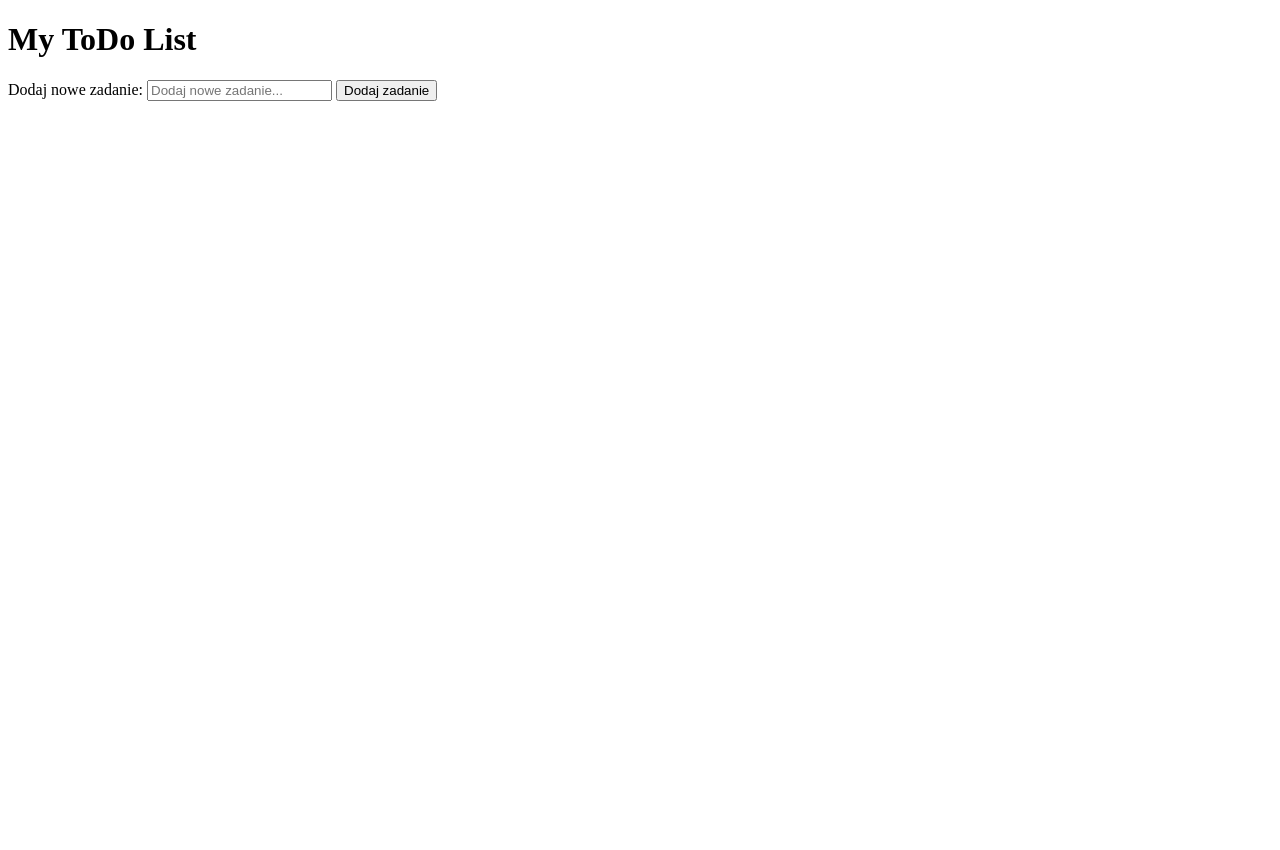
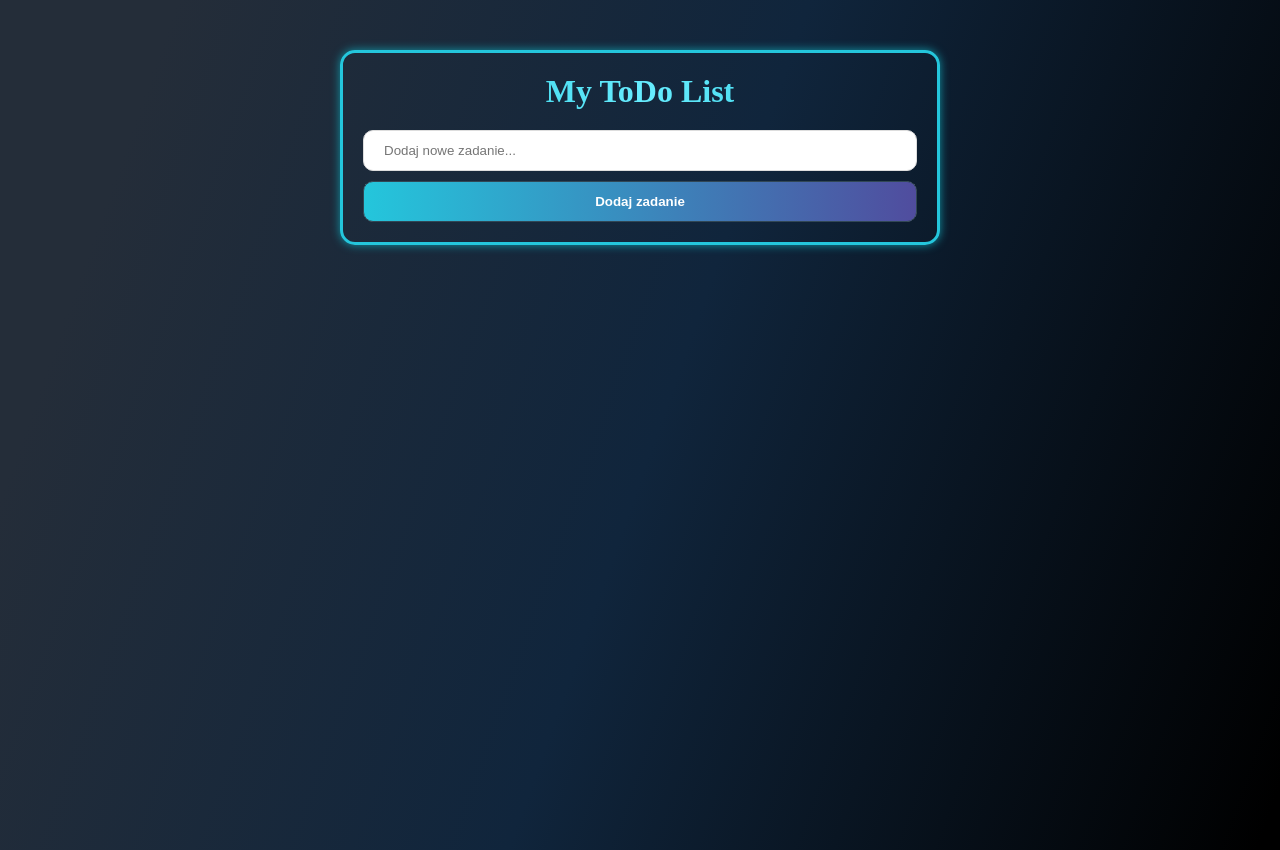
Before and after one commit to MagdalenaKita/My-ToDo, a plain HTML site: page index.html in a window 1280 px wide. Before the commit the page ends 800 px from the top, so only its background shows below. Drawn offline with Linux system fonts and the light colour scheme.

Commit message:
Removed label from form. Created styles.css file and added styles for todo form

```diff
--- a/index.html
+++ b/index.html
@@ -5,16 +5,14 @@
     <meta charset="UTF-8">
     <meta name="viewport" content="width=device-width, initial-scale=1.0">
     <title>My ToDo List</title>
+    <link rel="stylesheet" href="styles.css" type="text/css">
 </head>
 
 <body>
     <div class="todoContainer">
         <h1>My ToDo List</h1>
         <form id="todoForm">
-            <label>Dodaj nowe zadanie:
-                <input class="todoInput" type="text" id="todoInput" name="todoInput"
-                    placeholder="Dodaj nowe zadanie...">
-            </label>
+            <input class="todoInput" type="text" id="todoInput" name="todoInput" placeholder="Dodaj nowe zadanie...">
             <button type="submit" id="todoButton" class="todoButton">Dodaj zadanie</button>
         </form>
         <ul id="todoList" class="todoList"></ul>
--- /dev/null
+++ b/styles.css
@@ -0,0 +1,63 @@
+* {
+    margin: 0;
+    padding: 0;
+    box-sizing: border-box;
+}
+
+body {
+    background-image: linear-gradient(109.6deg, rgb(36, 45, 57) 11.2%, rgb(16, 37, 60) 51.2%, rgb(0, 0, 0) 98.6%);
+    min-height: 100vh;
+    color: white;
+}
+
+.todoContainer {
+    max-width: 600px;
+    margin: 50px auto;
+    padding: 20px;
+    border: 3px solid #24C6DC;
+    border-radius: 15px;
+    box-shadow: 0px 0px 10px #1194a5;
+    text-align: center;
+}
+
+h1 {
+    padding-bottom: 20px;
+    background: linear-gradient(to right, #24C6DC 0%, #67edff  51%, #24C6DC  100%);
+    -webkit-background-clip: text;
+    -webkit-text-fill-color: transparent;
+}
+
+.todoInput {
+    width: 100%;
+    padding: 12px 20px;
+    margin-bottom: 10px;
+    border: 1px solid #ddd;
+    border-radius: 10px;
+}
+
+.todoInput:hover {
+    background-color: #f2f2f2;
+}
+
+.todoInput:focus {
+    outline: none;
+    border: 3px solid #24C6DC;
+}
+
+.todoButton {
+    width: 100%;
+    padding: 12px 20px;
+    color: white;
+    font-weight: bold;
+    background-size: 200% auto;
+    background-image: linear-gradient(to right, #24C6DC 0%, #514A9D  51%, #24C6DC  100%);
+    transition: 0.5s;
+    border-radius: 10px;
+    border: 1px solid #314755;
+}
+
+.todoButton:hover {
+    background-position: right center;
+    text-decoration: none;
+    cursor: pointer;
+}
```
